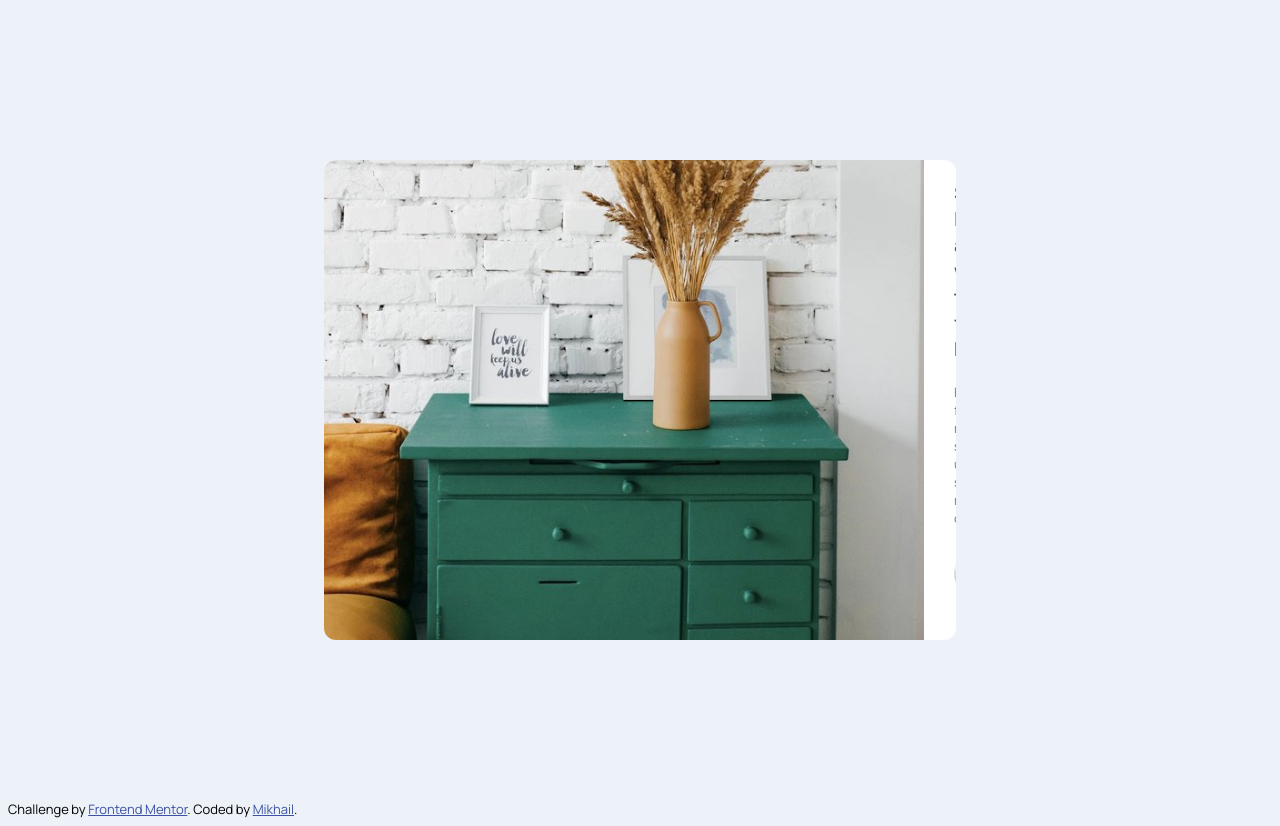
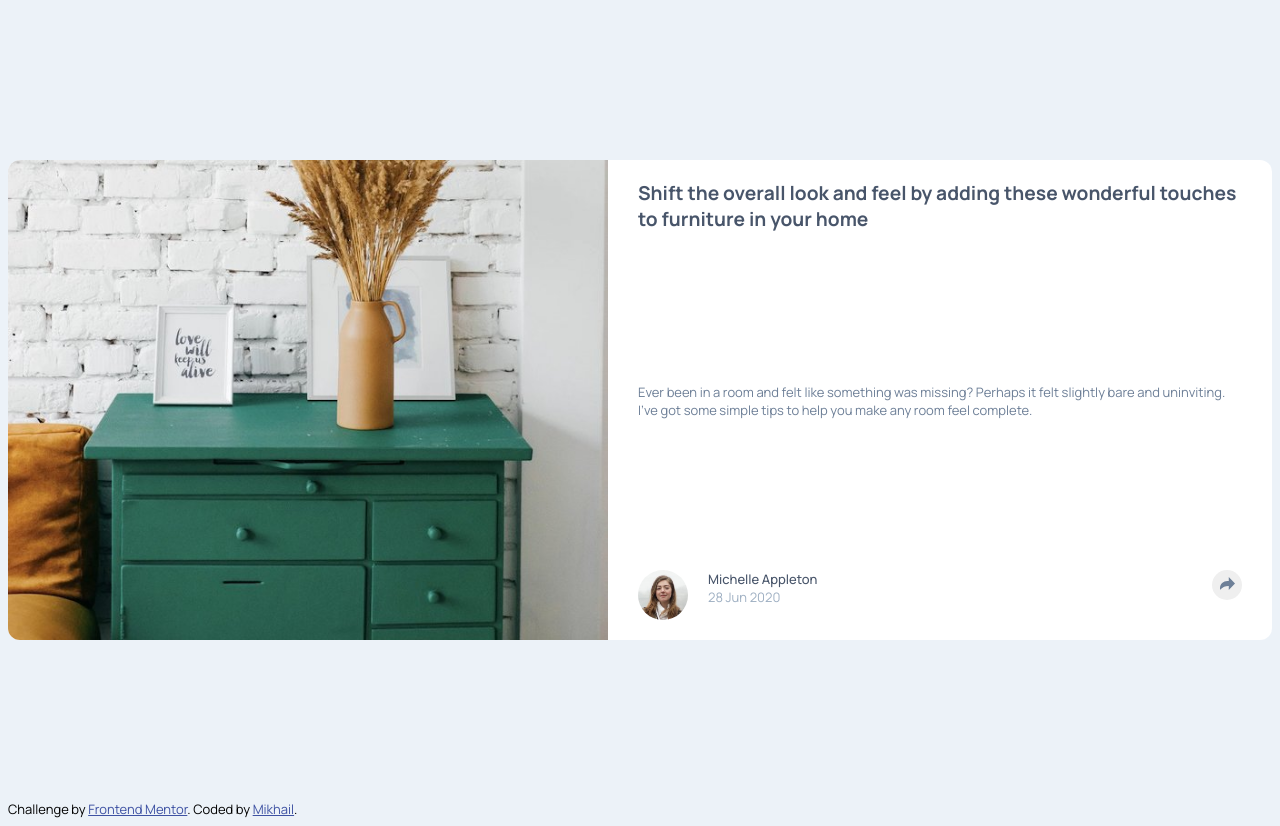
Before and after one commit to mikhail-w/article-preview-component, a plain HTML site: page index.html in a window 1280 px wide. Drawn offline with Linux system fonts and the light colour scheme.

Commit message:
change min and max width

```diff
--- a/style.css
+++ b/style.css
@@ -16,8 +16,8 @@ body {
 }
 
 .container {
-  max-width: 50%;
-  min-width: 300px;
+  max-width: 1440px;
+  min-width: 375px;
   margin: 20vh auto;
 }
 
```
